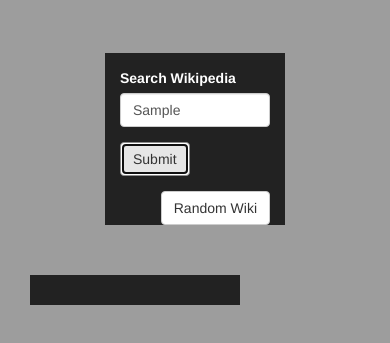
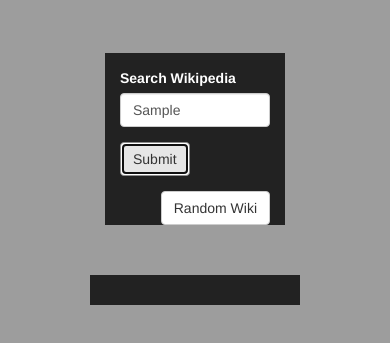
Before and after one commit to mkulinski/wiki-search, a plain HTML site: page index.html in a window 390 px wide. Both pictures are taken after typing "Sample" into the empty fields and a click on the button "Submit". Shown: the part 57-400 px from the top of the page. Drawn offline with Linux system fonts and the light colour scheme.

Commit message:
updating

```diff
--- a/index.html
+++ b/index.html
@@ -38,7 +38,7 @@
                 <a href="http://en.wikipedia.org/wiki/Special:Random" class="random btn btn-default pull-right">Random Wiki</a>
             </form>
         </div>
-        <div class="main-results col-xs-8 col-lg-offset-2">
+        <div class="main-results col-xs-8 col-xs-offset-2">
             <ul class="results"></ul>
         </div>
     </section><!-- /.container -->
```
